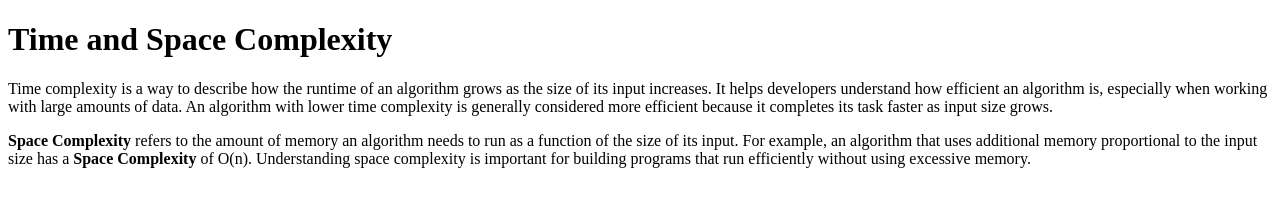
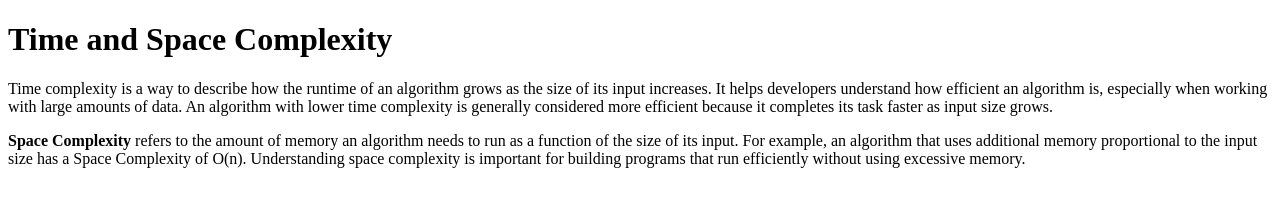
Before and after one commit to acciojob/time-and-space-complexity-saquib1915, a website: page main.html in a window 1280 px wide. Drawn offline with Linux system fonts and the light colour scheme.

Commit message:
created a submission

```diff
--- a/main.html
+++ b/main.html
@@ -23,7 +23,7 @@
 			<b>Space Complexity</b> refers to the amount of memory an algorithm needs
     to run as a function of the size of its input. For example, an algorithm
     that uses additional memory proportional to the input size has a
-    <b>Space Complexity</b> of O(n). Understanding space complexity is
+    Space Complexity of O(n). Understanding space complexity is
     important for building programs that run efficiently without using
     excessive memory.
 		</p>
```
